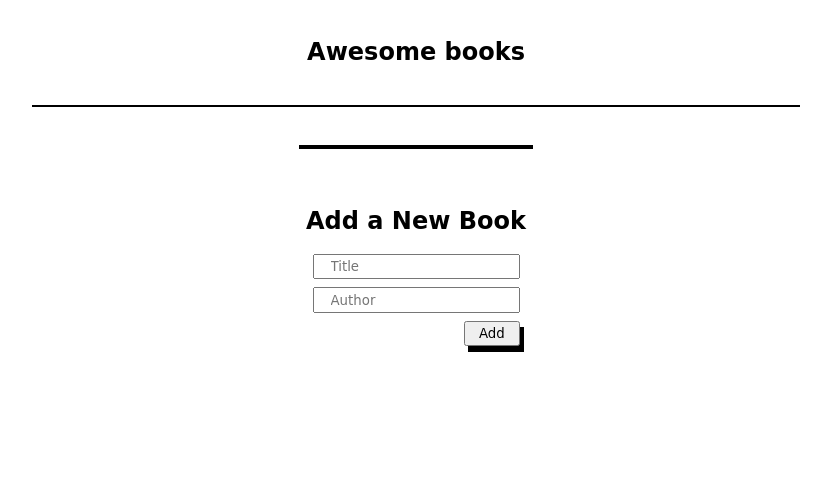
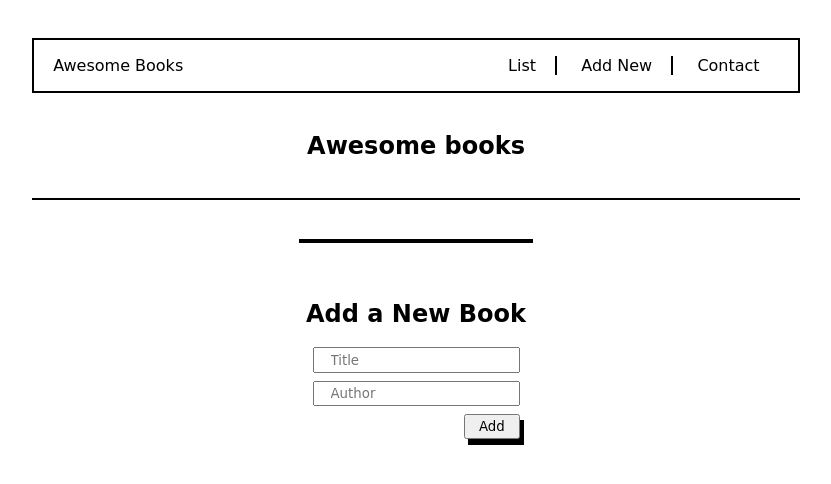
Before and after one commit to bamsi/awesome-books, a website: page index.html in a window 1280 px wide. Shown: the whole page, without its empty margins (224-1055 px from the left). Drawn offline with Linux system fonts and the light colour scheme; a web font is replaced by a local one.

Commit message:
Create nav-bar

```diff
--- a/index.html
+++ b/index.html
@@ -12,10 +12,23 @@
   </head>
   <body>
     <main class="container">
+      <header>
+          <nav class="navbar">
+            <div class="logo-div">
+              <a href="#" class="logo">Awesome Books</a>
+            </div>
+            <div class="nav">
+              <ul class="nav-items">
+                <li><a>List</a></li>
+                <li><a>Add New</a></li>
+                <li class="no-border"><a>Contact</a></li>
+              </ul>
+            </div>
+
+          </nav>
+      </header>
       <section class="book-section">
-        <header>
-          <h1 class="heading">Awesome books</h1>
-        </header>
+        <h1 class="heading">Awesome books</h1>
         <div class="book-list"></div>
       </section>
       <hr>
--- a/style.css
+++ b/style.css
@@ -6,6 +6,35 @@
 
 .container {
   margin: 0 20%;
+}
+
+.navbar {
+  margin-top: 5%;
+  display: flex;
+  justify-content: space-between;
+  border: 2px solid #000;
+  padding: 1rem 1.2rem;
+}
+
+.logo {
+  text-decoration: none;
+  color: #000;
+}
+
+.nav-items {
+  display: flex;
+  gap: 1.5rem;
+  list-style: none;
+}
+
+.nav-items li {
+  border-right: 2px solid #000;
+  padding-right: 1.2rem;
+  cursor: pointer;
+}
+
+.nav-items .no-border {
+  border-right: 0;
 }
 
 .heading {
```
